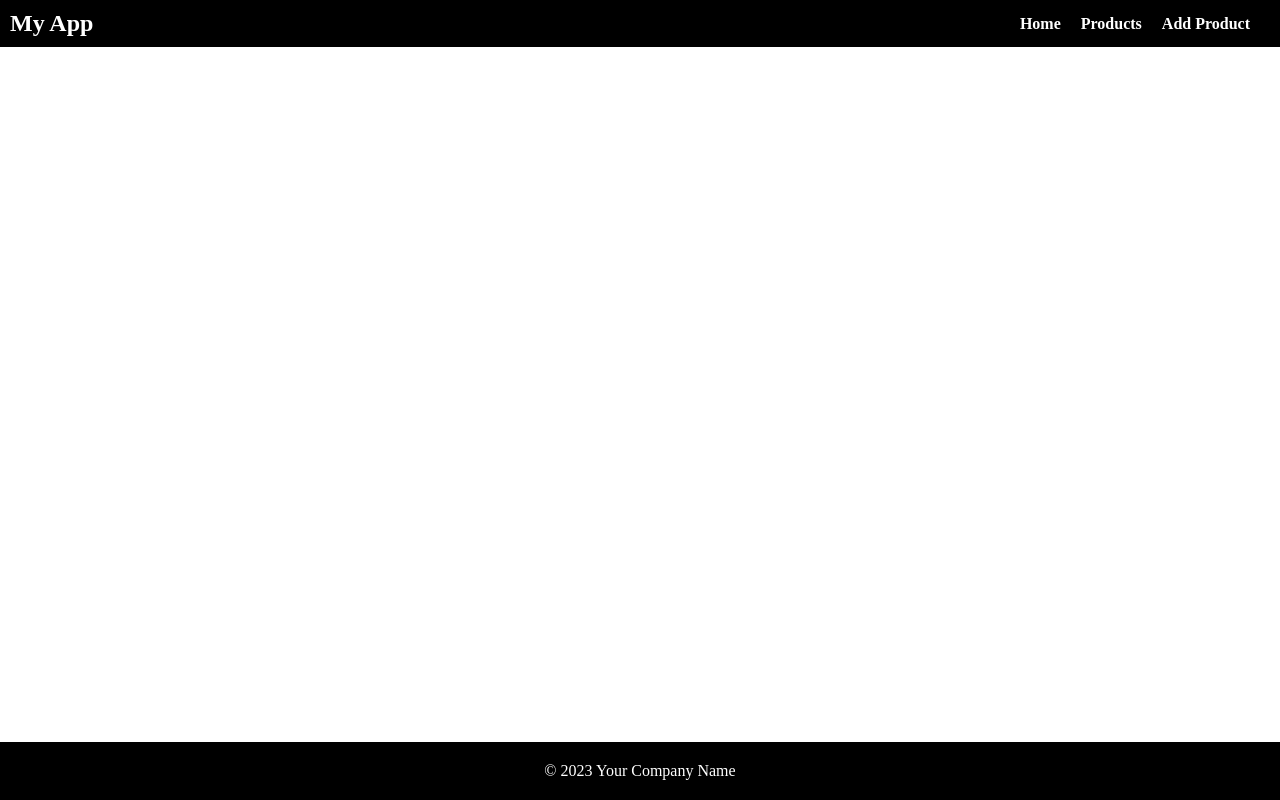
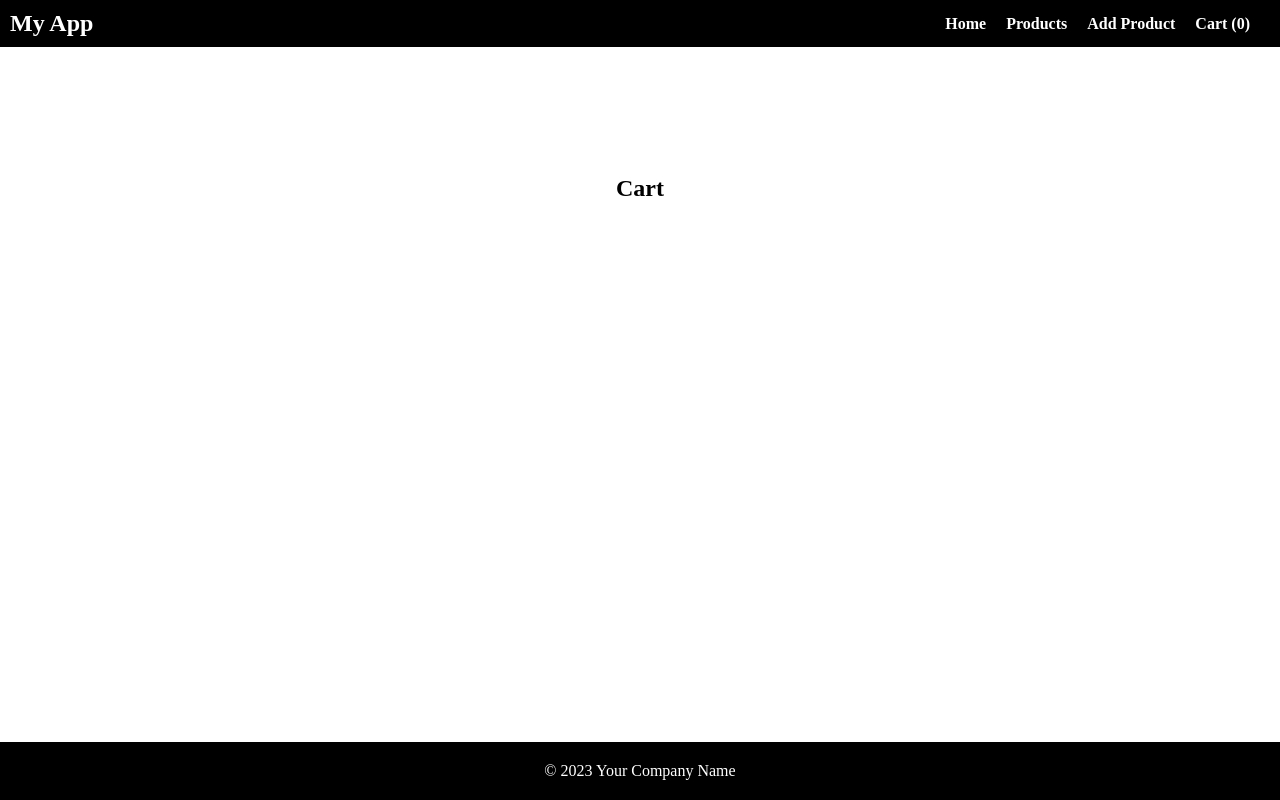
Before and after one commit to Miss-Melissa/c.r.u.d-mysql, a React (Create React App) app in the folder client/: page /cart in a window 1280 px wide. Built offline with nearby package versions, Linux system fonts and the light colour scheme.

Commit message:
added shopping cart

```diff
--- a/client/src/App.js
+++ b/client/src/App.js
@@ -1,4 +1,5 @@
 import './App.css';
+import React, { useEffect, useState } from 'react';
 import { BrowserRouter, Routes, Route } from 'react-router-dom';
 import AddProductPage from './pages/addproductpage/addproductpage';
 import UpdateProductPage from './pages/updateproductpage/updateproductpage';
@@ -7,20 +8,49 @@ import Footer from './components/footer/footer';
 import HomePage from './pages/homepage/homepage';
 import ProductsPage from './pages/productspage/productspage';
 import ProductPage from './pages/productpage/productpage';
+import Cart from './components/cart/cart';
 
 
 function App() {
+  const initialCartItems = JSON.parse(localStorage.getItem('cartItems')) || [];
+  const [cartItems, setCartItems] = useState(initialCartItems);
+
+  useEffect(() => {
+    // Save cart items to local storage whenever it changes
+    localStorage.setItem('cartItems', JSON.stringify(cartItems));
+  }, [cartItems]);
+
+  const addToCart = (product) => {
+    const existingItem = cartItems.find((item) => item.id === product.id);
+
+
+    if (existingItem) {
+      setCartItems(
+        cartItems.map((item) =>
+          item.id === product.id ? { ...item, quantity: item.quantity + 1 } : item
+        )
+      );
+    } else {
+      setCartItems([...cartItems, { ...product, quantity: 1 }]);
+    }
+  };
+
+  const removeFromCart = (product) => {
+    setCartItems(cartItems.filter((item) => item.id !== product.id));
+  };
+
   return (
     <div className="App">
-      <Header />
+      <Header cartItemCount={cartItems.length} />
       <main className="main-content">
         <BrowserRouter>
           <Routes>
             <Route path="/" element={<HomePage />} />
-            <Route path="/products" element={<ProductsPage />} />
+            <Route path="/products" element={<ProductsPage addToCart={addToCart} />} />
             <Route path="/product/:id" element={<ProductPage />} />
             <Route path="/add-product" element={<AddProductPage />} />
             <Route path="/update-product/:id" element={<UpdateProductPage />} />
+            <Route path="/cart" element={<Cart cartItems={cartItems} removeFromCart={removeFromCart} />} />
           </Routes>
         </BrowserRouter>
       </main>
--- /dev/null
+++ b/client/src/components/cart/cart.js
@@ -0,0 +1,32 @@
+import React, { useEffect, useState } from 'react';
+import CartItem from '../cartitem/cartitem';
+
+// Function to get cart data from local storage
+function getCartDataFromLocalStorage() {
+  const cartData = JSON.parse(localStorage.getItem('cartItems')) || [];
+  return cartData;
+}
+
+function Cart({ removeFromCart }) {
+  const [cartItems, setCartItems] = useState([]);
+
+  // Use useEffect to load cart data from local storage
+  useEffect(() => {
+    const cartData = getCartDataFromLocalStorage();
+    setCartItems(cartData);
+    console.log(cartData)
+  }, []);
+
+  return (
+    <div>
+      <h2>Cart</h2>
+      <ul>
+        {cartItems.map((item) => (
+          <CartItem key={item.id} item={item} removeFromCart={removeFromCart} />
+        ))}
+      </ul>
+    </div>
+  );
+}
+
+export default Cart;
--- /dev/null
+++ b/client/src/components/cartitem/cartitem.js
@@ -0,0 +1,13 @@
+// CartItem.js
+import React from 'react';
+
+function CartItem({ item, removeFromCart }) {
+  return (
+    <li>
+      {item.productName} - ${item.productPrice}
+      <button onClick={() => removeFromCart(item)}>Remove</button>
+    </li>
+  );
+}
+
+export default CartItem;
--- a/client/src/components/header/header.js
+++ b/client/src/components/header/header.js
@@ -2,8 +2,7 @@ import React, { useState } from 'react';
 import '../../styles/header/header.css';
 
 
-
-function Header() {
+function Header({cartItemCount}) {
   const [isOpen, setIsOpen] = useState(false);
 
   const toggleNavbar = () => {
@@ -23,6 +22,7 @@ function Header() {
           <li><a href="/">Home</a></li>
           <li><a href="/products">Products</a></li>
           <li><a href="/add-product">Add Product</a></li>
+          <li><a href="/cart">Cart ({cartItemCount})</a></li>
         </ul>
       </nav>
     </header>
--- a/client/src/components/products/products.js
+++ b/client/src/components/products/products.js
@@ -3,9 +3,11 @@ import Axios from 'axios';
 import { Link } from 'react-router-dom';
 
 
-function Products() {
+function Products({ addToCart }) {
   const [products, setProducts] = useState([]);
   const [loading, setLoading] = useState(true);
+
+
 
 
   useEffect(() => {
@@ -38,6 +40,8 @@ function Products() {
            <strong>{product.productPrice}</strong>
            <br />
            <strong>{product.productDescription}</strong>
+           <br />
+           <button onClick={() => addToCart(product)}>Add to Cart</button>
           </li>
         ))}
       </ul>
--- a/client/src/pages/productspage/productspage.js
+++ b/client/src/pages/productspage/productspage.js
@@ -1,12 +1,12 @@
 import React from 'react';
 import Products from '../../components/products/products';
 
-function ProductsPage() {
+function ProductsPage({ addToCart }) {
   return (
     <div>
       <h2>Products</h2>
       <br />
-      <Products />
+      <Products addToCart={addToCart} />
     </div>
   );
 }
```
